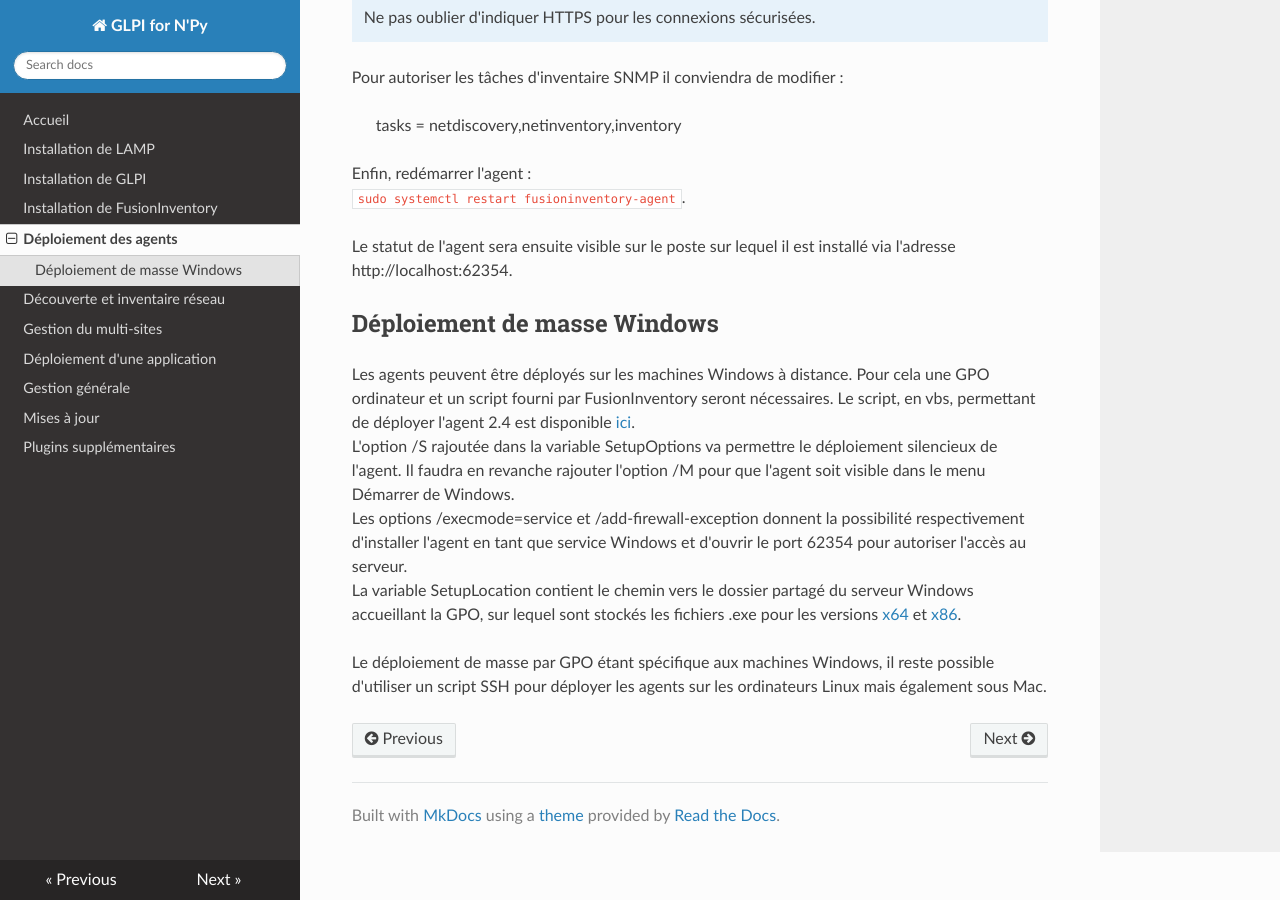
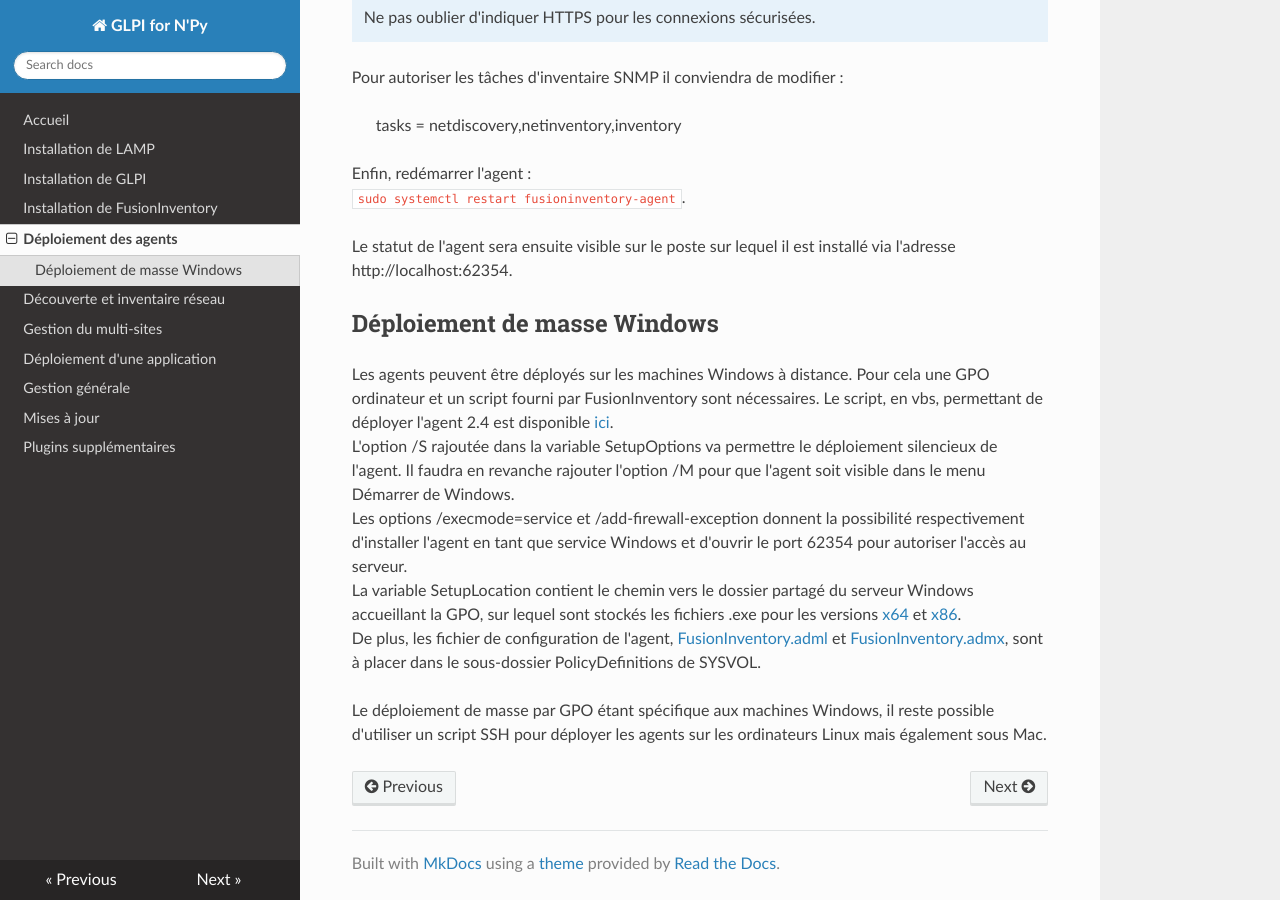
Before and after one commit to MarieBergeret/GLPIproject_doc, an MkDocs documentation site: the page built from docs/agentsFI.md, in a window 1280 px wide and 900 px high, scrolled down 779 px. Built offline with MkDocs 1.6.1, drawn with Linux system fonts in a browser that asks for light colours; nearby versions of some CDN libraries; old or Windows-style settings are respelled for this version of MkDocs.

Commit message:
fichiers config agent

```diff
--- a/docs/agentsFI.md
+++ b/docs/agentsFI.md
@@ -34,9 +34,10 @@ Le statut de l'agent sera ensuite visible sur le poste sur lequel il est install
 
 ## Déploiement de masse Windows
 
-Les agents peuvent être déployés sur les machines Windows à distance. Pour cela une GPO ordinateur et un script fourni par FusionInventory seront nécessaires. Le script, en vbs, permettant de déployer l'agent 2.4 est disponible [ici](/deploiementWindows/fusioninventory-agent-deployment.vbs).
+Les agents peuvent être déployés sur les machines Windows à distance. Pour cela une GPO ordinateur et un script fourni par FusionInventory sont nécessaires. Le script, en vbs, permettant de déployer l'agent 2.4 est disponible [ici](/deploiementWindows/fusioninventory-agent-deployment.vbs).
 L'option /S rajoutée dans la variable SetupOptions va permettre le déploiement silencieux de l'agent. Il faudra en revanche rajouter l'option /M pour que l'agent soit visible dans le menu Démarrer de Windows.
 Les options /execmode=service et /add-firewall-exception donnent la possibilité respectivement d'installer l'agent en tant que service Windows et d'ouvrir le port 62354 pour autoriser l'accès au serveur.
 La variable SetupLocation contient le chemin vers le dossier partagé du serveur Windows accueillant la GPO, sur lequel sont stockés les fichiers .exe pour les versions [x64](/deploiementWindows/fusioninventory-agent_windows-x64_2.4.exe) et [x86](/deploiementWindows/fusioninventory-agent_windows-x86_2.4.exe).
+De plus, les fichier de configuration de l'agent, [FusionInventory.adml](/deploiementWindows/FusionInventory.adml) et [FusionInventory.admx](/deploiementWindows/FusionInventory.admx), sont à placer dans le sous-dossier PolicyDefinitions de SYSVOL.
 
 Le déploiement de masse par GPO étant spécifique aux machines Windows, il reste  possible d'utiliser un script SSH pour déployer les agents sur les ordinateurs Linux mais également sous Mac.
```
